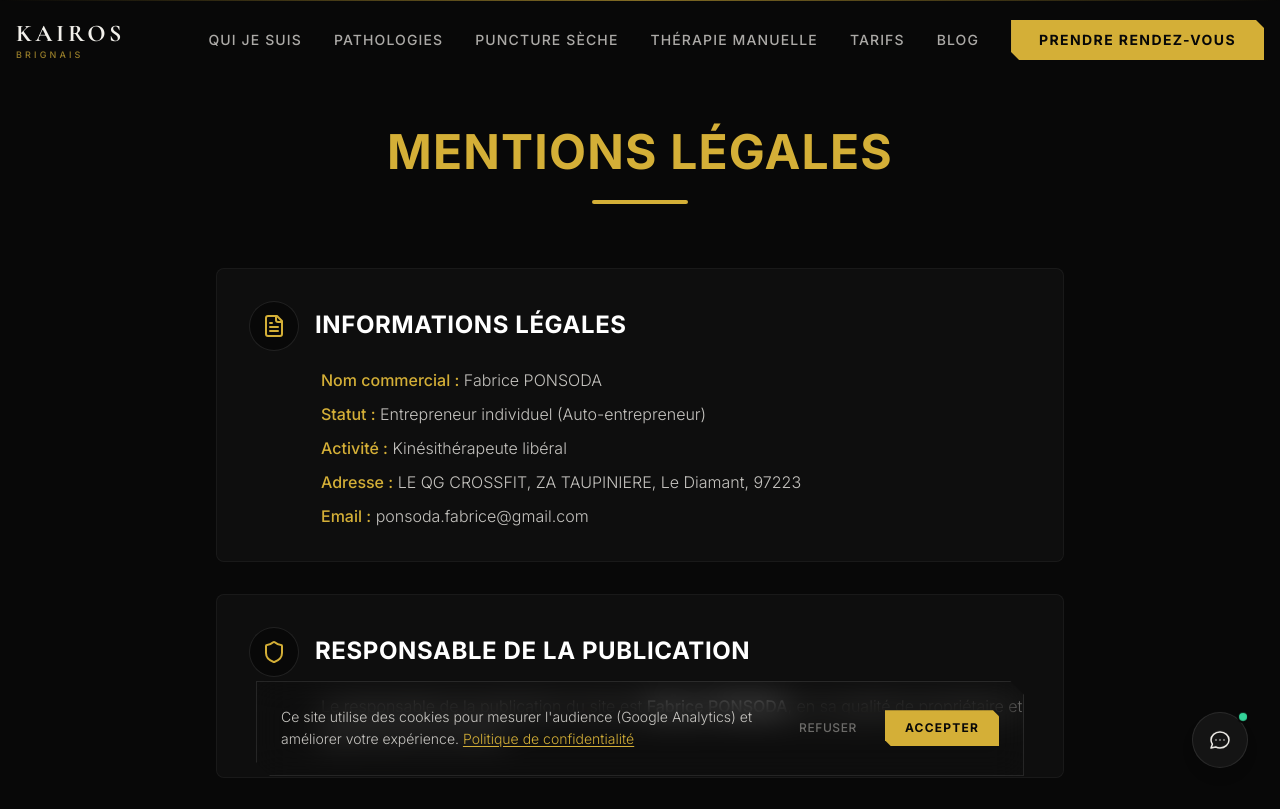
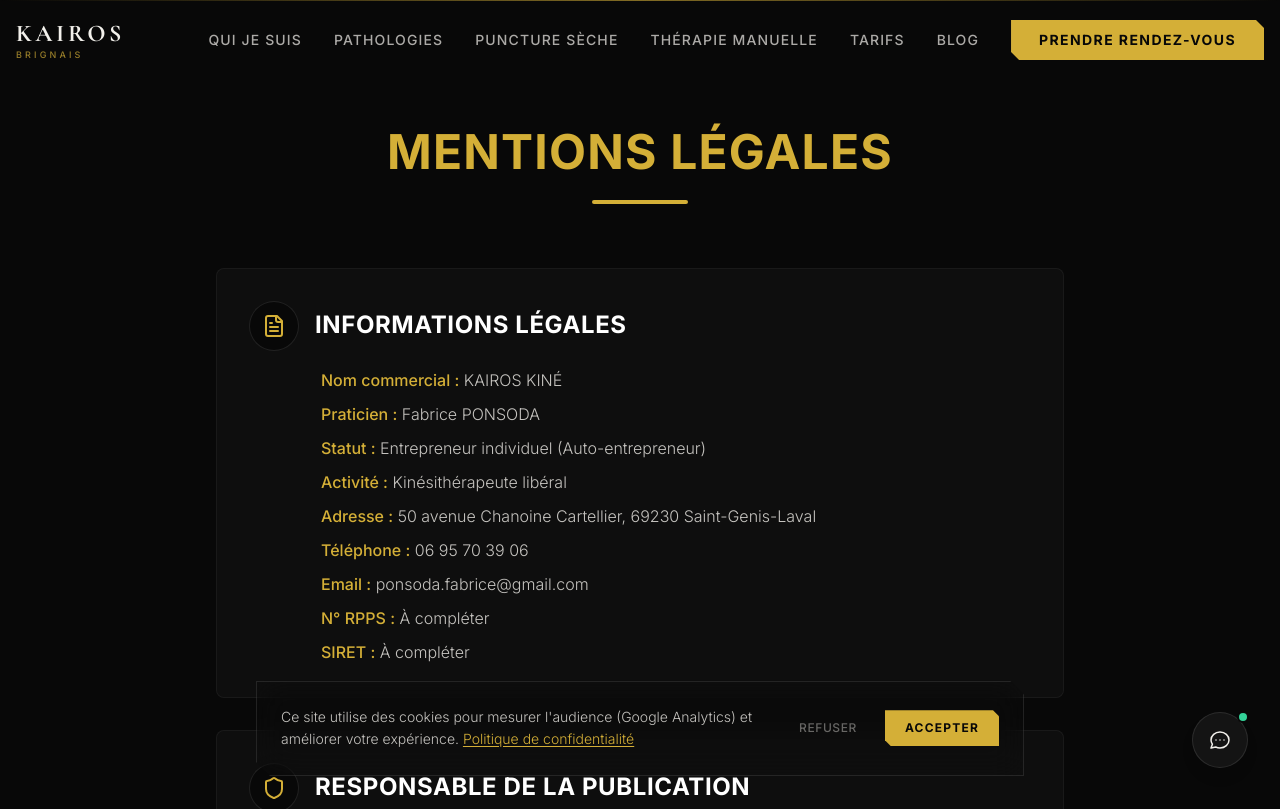
Before and after one commit to Fabricepsd/kairoskine, a React (Vite) app: page /mentions-legales in a window 1280 px wide. Shown: the top 809 px of the page. Built offline with nearby package versions, Linux system fonts and the light colour scheme.

Commit message:
fix(legal): corrige adresse erronee dans Mentions Legales — utilise NAP centralise

```diff
--- a/src/components/LegalNotices.jsx
+++ b/src/components/LegalNotices.jsx
@@ -2,6 +2,7 @@ import React, { useEffect } from 'react';
 import { motion } from 'framer-motion';
 import { Scale, FileText, Server, Shield, AlertCircle } from 'lucide-react';
 import { Helmet } from 'react-helmet';
+import { NAP, NAP_ADDRESS_INLINE } from '@/config/nap';
 
 const LegalNotices = () => {
   const sections = [
@@ -10,11 +11,15 @@ const LegalNotices = () => {
       title: "Informations Légales",
       content: (
         <div className="space-y-2">
-          <p><span className="text-gold font-medium">Nom commercial :</span> Fabrice PONSODA</p>
+          <p><span className="text-gold font-medium">Nom commercial :</span> {NAP.brandName}</p>
+          <p><span className="text-gold font-medium">Praticien :</span> {NAP.practitionerName}</p>
           <p><span className="text-gold font-medium">Statut :</span> Entrepreneur individuel (Auto-entrepreneur)</p>
           <p><span className="text-gold font-medium">Activité :</span> Kinésithérapeute libéral</p>
-          <p><span className="text-gold font-medium">Adresse :</span> LE QG CROSSFIT, ZA TAUPINIERE, Le Diamant, 97223</p>
-          <p><span className="text-gold font-medium">Email :</span> ponsoda.fabrice@gmail.com</p>
+          <p><span className="text-gold font-medium">Adresse :</span> {NAP_ADDRESS_INLINE}</p>
+          <p><span className="text-gold font-medium">Téléphone :</span> {NAP.phoneDisplay}</p>
+          <p><span className="text-gold font-medium">Email :</span> {NAP.email}</p>
+          <p><span className="text-gold font-medium">N° RPPS :</span> À compléter</p>
+          <p><span className="text-gold font-medium">SIRET :</span> À compléter</p>
         </div>
       )
     },
```
